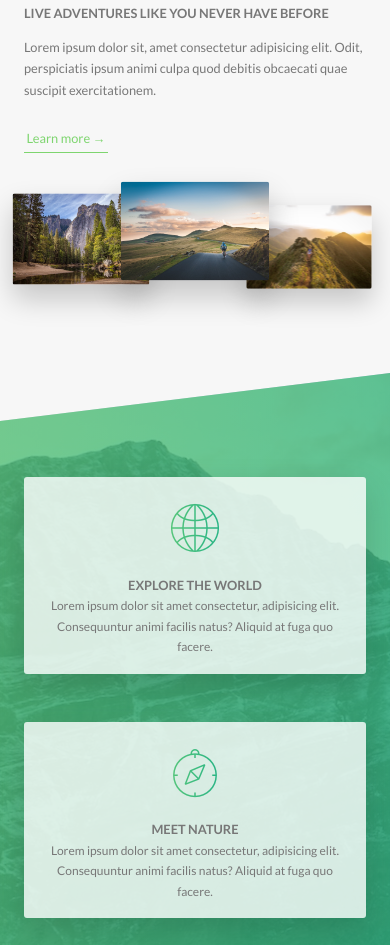
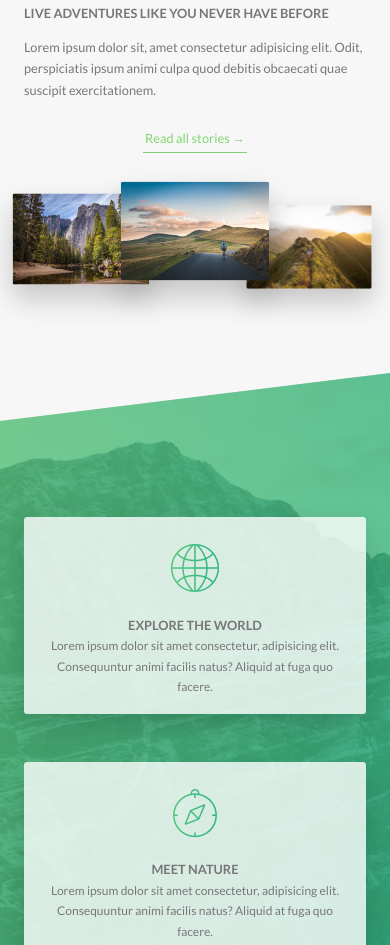
Before and after one commit to VeljkoVulovic/Advanced-css-sass-course-Natours-project, a website: page index.html in a window 390 px wide. Shown: the part 1019-1964 px from the top of the page. Drawn offline with Linux system fonts and the light colour scheme.

Commit message:
Fix responsive

```diff
--- a/index.html
+++ b/index.html
@@ -92,7 +92,9 @@
               perspiciatis ipsum animi culpa quod debitis obcaecati quae
               suscipit exercitationem.
             </p>
-            <a href="#" class="btn-text">Learn more &rarr;</a>
+            <div class="u-center-text">
+              <a href="#" class="btn-text">Read all stories &rarr;</a>
+            </div>
           </div>
           <div class="col-1-of-2">
             <div class="composition">
@@ -349,7 +351,7 @@
                     type="email"
                     class="form__input"
                     placeholder="Email"
-                    id="name"
+                    id="email"
                     autocomplete="off"
                     required
                   />
--- a/sass/components/_form.scss
+++ b/sass/components/_form.scss
@@ -1,6 +1,10 @@
 .form {
   &__group:not(:last-child) {
     margin-bottom: 2rem;
+  }
+
+  @include responsive(tab-port) {
+    text-align: center;
   }
 
   &__input {
@@ -58,6 +62,7 @@
     @include responsive(tab-port) {
       width: 100%;
       margin-bottom: 2rem;
+      text-align: center;
     }
   }
 
--- a/sass/layout/_grid.scss
+++ b/sass/layout/_grid.scss
@@ -6,7 +6,7 @@
     margin-bottom: $gutter-vertical;
 
     @include responsive(tab-port) {
-      margin-right: $gutter-vertical-small;
+      margin-bottom: $gutter-vertical-small;
     }
   }
 
--- a/sass/pages/_home.scss
+++ b/sass/pages/_home.scss
@@ -26,7 +26,7 @@
   }
 
   @include responsive(tab-port) {
-    padding: 10rem 0;
+    padding: 15rem 0;
   }
 }
 
@@ -35,9 +35,6 @@
   padding: 35rem 0 15rem 0;
   margin-top: -25vh;
 
-  @include responsive(tab-port) {
-    padding: 25rem 0 10rem 0;
-  }
 }
 
 .section-stories {
```
Also changed, not shown: css/style.css.
